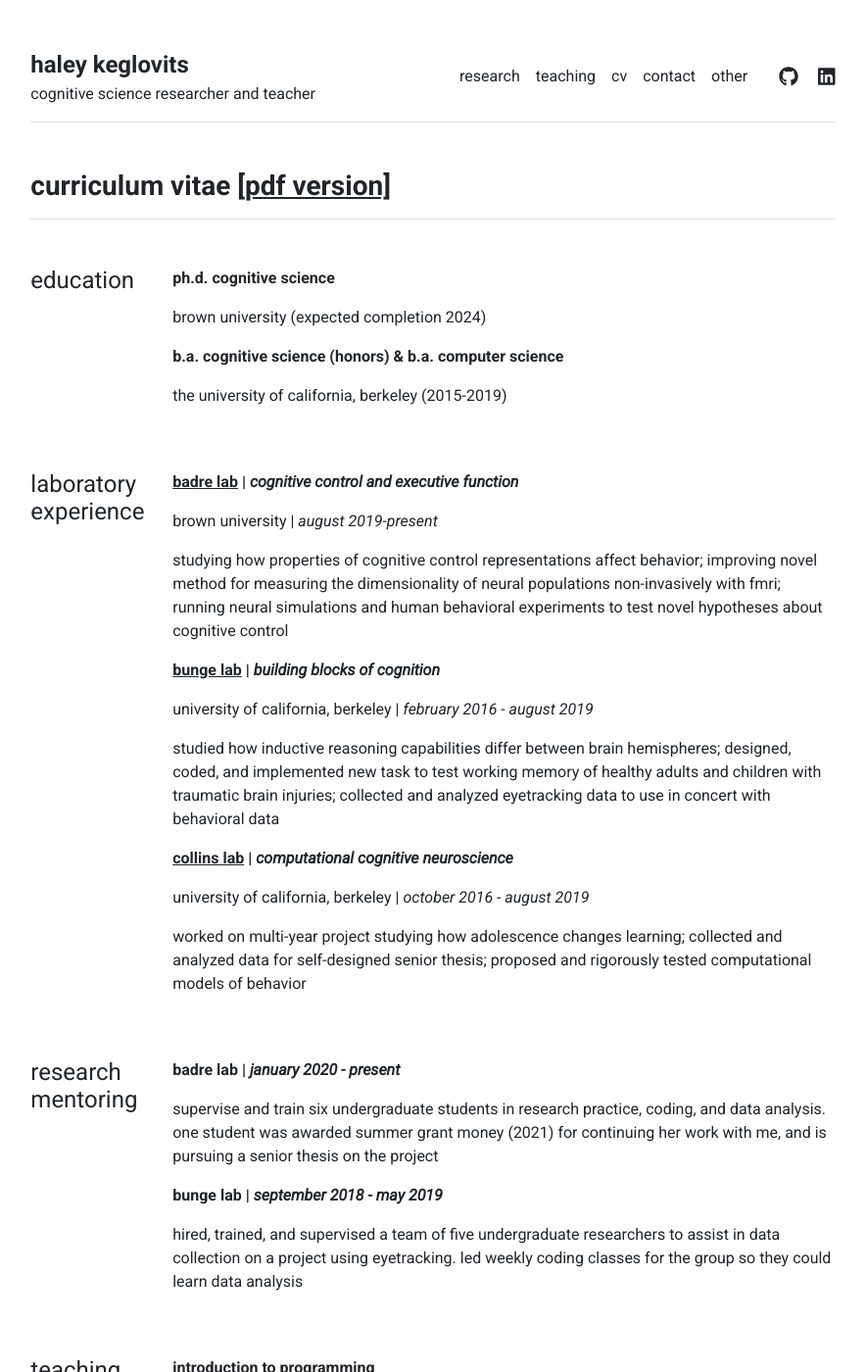
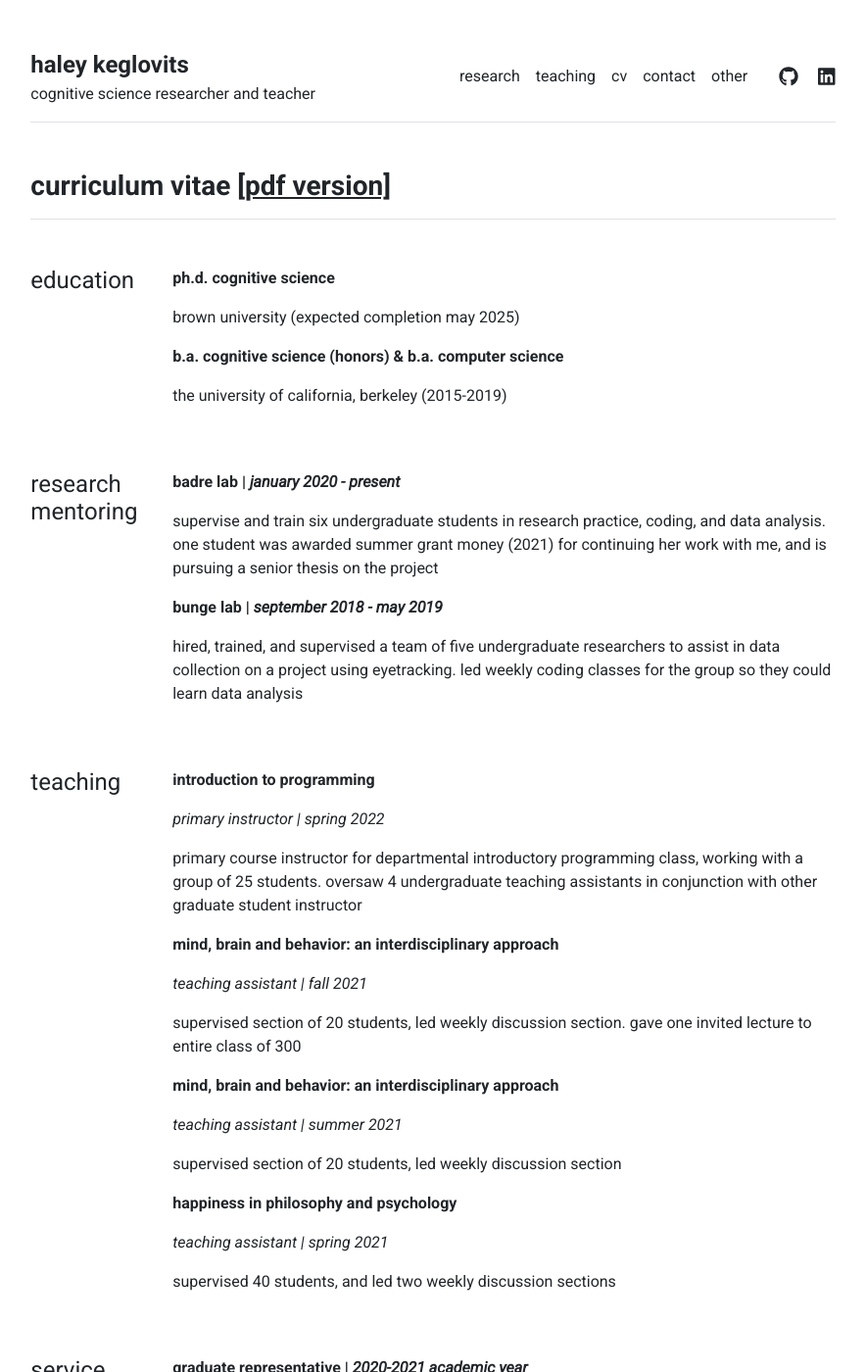
Before and after one commit to haleyk/haleyk.github.io, a Jekyll site: the page built from cv.md, in a window 1280 px wide and 1400 px high. Shown: the whole window at 98% size, without its empty margins (198-1082 px from the left). Built offline with Jekyll 4.4.1, drawn with Linux system fonts in a browser that asks for light colours; some of the changed lines change nothing that is shown; some of the changed text lies outside the part shown.

Commit message:
will removing posts break this

```diff
--- a/_data/cv/education.yml
+++ b/_data/cv/education.yml
@@ -1,5 +1,5 @@
 - title: 'ph.d. cognitive science'
-  description: 'brown university (expected completion 2024)'
+  description: 'brown university (expected completion may 2025)'
 
 - title: 'b.a. cognitive science (honors) & b.a. computer science'
   description: 'the university of california, berkeley (2015-2019)'
--- a/_data/cv/papers.yml
+++ b/_data/cv/papers.yml
@@ -1,4 +1,12 @@
+- title: 'Bhandari, A., Keglovits, H., & Badre, D. (2024). Task structure tailors the geometry of neural representations in human lateral prefrontal cortex. BioRXiv, under review.'
+  url: 'https://doi.org/10.1101/2024.03.06.583429'
+  pdf: '/assets/pubs/bhandari2024.pdf'
+- title: 'Yoo, A. H., Keglovits, H., & Collins, A. (2023). Lowered inter-stimulus discriminability hurts incremental contributions to learning. Cognitive, Affective, & Behavioral Neuroscience, 23(5), 1346-1364.'
+  url: 'https://doi.org/10.3758/s13415-023-01104-5'
+  pdf: '/assets/pubs/yoo2023.pdf'
 - title: 'Badre, D., Bhandari, A., Keglovits, H., & Kikumoto, A. (2021). The dimensionality of neural representations for control. Current Opinion in Behavioral Sciences, 38, 20–28.'
   url: 'https://doi.org/10.1016/j.cobeha.2020.07.002'
+  pdf: '/assets/pubs/badre2021.pdf'
 - title: 'Galeano Weber, E. M., Keglovits, H., Fisher, A., & Bunge, S. A. (2020). Insights into visual working memory precision at the feature- and object-level from a hemispheric encoding manipulation. Quarterly Journal of Experimental Psychology, 73(11), 1949–1968.'
   url: 'https://doi.org/10.1177/1747021820934990'
+  pdf: '/assets/pubs/weber2020.pdf'
--- a/_data/research2.yml
+++ /dev/null
@@ -1,28 +0,0 @@
-- title: 'structure of cognitive control representations'
-  description: >
-    cognitive control is our brain's ability to flexibly guide thought and behavior.
-    the human cognitive control system is especially flexible because any input stimulus
-    can lead to any output behavior based on internally maintained goals, contexts, and rules.
-    no other biological or technological systems yet developed can match the level of flexibility demonstrated in human behavior.
-    and yet, we still do not have a complete mechanistic account of why control sometimes fails,
-    in small ways when we can't multi-task infinitely, and in larger ways in psychiatric disorders like ocd.
-    theories of cognitive control have proposed a "control representation" which is created and maintained during
-    task completion and integrates necessary information to successfully guide behavior.
-    in line with this theory, neural recordings in non-human primates suggest that both the content and structure
-    of prefrontal cortext neural firing patterns correlate with successful and unsuccessful behavior.
-    thus, parallel studies in humans exhibiting more complex, flexible behavior will enable improved
-    characterization of control representations and their limitations.
-
-- title: 'measuring representational geometry with fmri'
-  description: >
-    representational geometry, or the relationships among the firing patterns of a population of neurons across its inputs,
-    shows important connections with complex human behavior. one key feature of a population's geometry is its dimensionality,
-    defined as the number of unique axes required to fully specify the position of all the firing patterns of a population across
-    all conditions of a given task. representational dimensionality has been shown to correlate with behavior in highly trained monkeys,
-    but has not been systematically studied in humans. a major obstacle to bridging human and animal studies in this domain is that
-    we presently lack techniques to estimate representational dimensionality non-invasively in humans, using methods like fmri and eeg.
-    however, we have designed simulations which build from neural firing to modeling the fmri bold signal to test the strengths and
-    limitations of various fmri designs for recovering dimensionality. factors like neural noise, correlated history effects
-    of the bold signal, and task design all contribute to how accurately dimensionality can be recovered. we are using these simulations
-    to design new estimation techniques and are currently applying them to human studies,
-    which will enhance our understanding of controlled and automatic behavior.
--- a/_layouts/cv.html
+++ b/_layouts/cv.html
@@ -18,7 +18,7 @@
         {% endfor %}
       </div>
     </div>
-    <div class="row g-5 mb-5">
+    <!-- <div class="row g-5 mb-5">
       <div class="col-md-2">
         <h4>laboratory experience</h4>
       </div>
@@ -29,7 +29,7 @@
           <p>{{ section.info }}</p>
         {% endfor %}
       </div>
-    </div>
+    </div> -->
     <div class="row g-5 mb-5">
       <div class="col-md-2">
         <h4>research mentoring</h4>
@@ -70,7 +70,7 @@
       </div>
       <div class="col-md-10">
         {% for section in site.data.cv.papers %}
-          <p>{{ section.title }}<a href="{{ section.url }}">{{ section.url }}</a></p
+          <p>{{ section.title }} <a href="{{ section.url }}">{{ section.url }}</a> <a href="{{ section.pdf }}">{{ "PDF" }}</a> </p>
         {% endfor %}
       </div>
     </div>
```
Also changed, not shown: _data/research.yml (+30 -0 lines), xxxx_posts/2020-01-01-sample-post.md (renamed from _posts/2020-01-01-sample-post.md), xxxx_posts/2020-02-01-class-update.md (renamed from _posts/2020-02-01-class-update.md), xxxx_posts/2020-03-01-new-paper-published.md (renamed from _posts/2020-03-01-new-paper-published.md), 8 other files.
